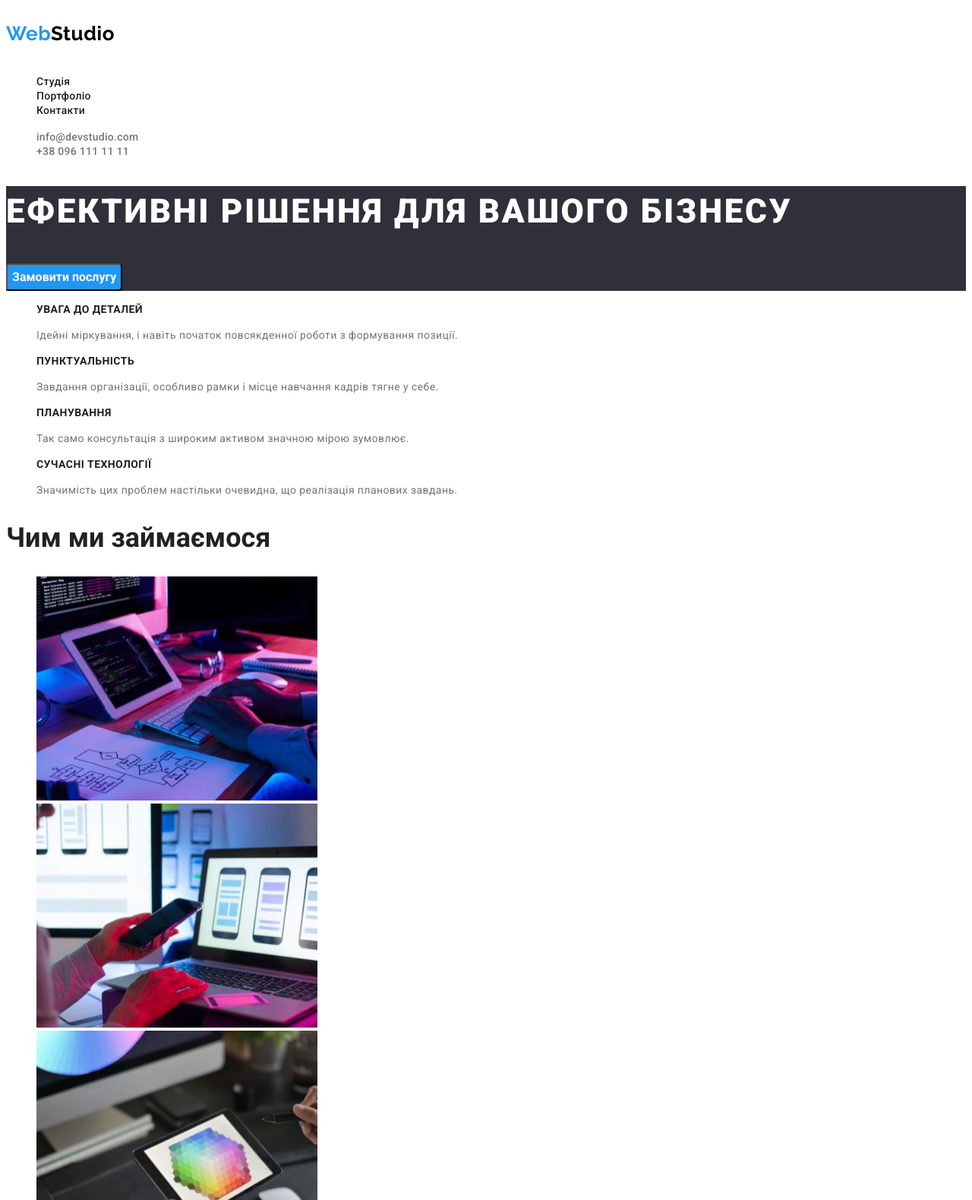
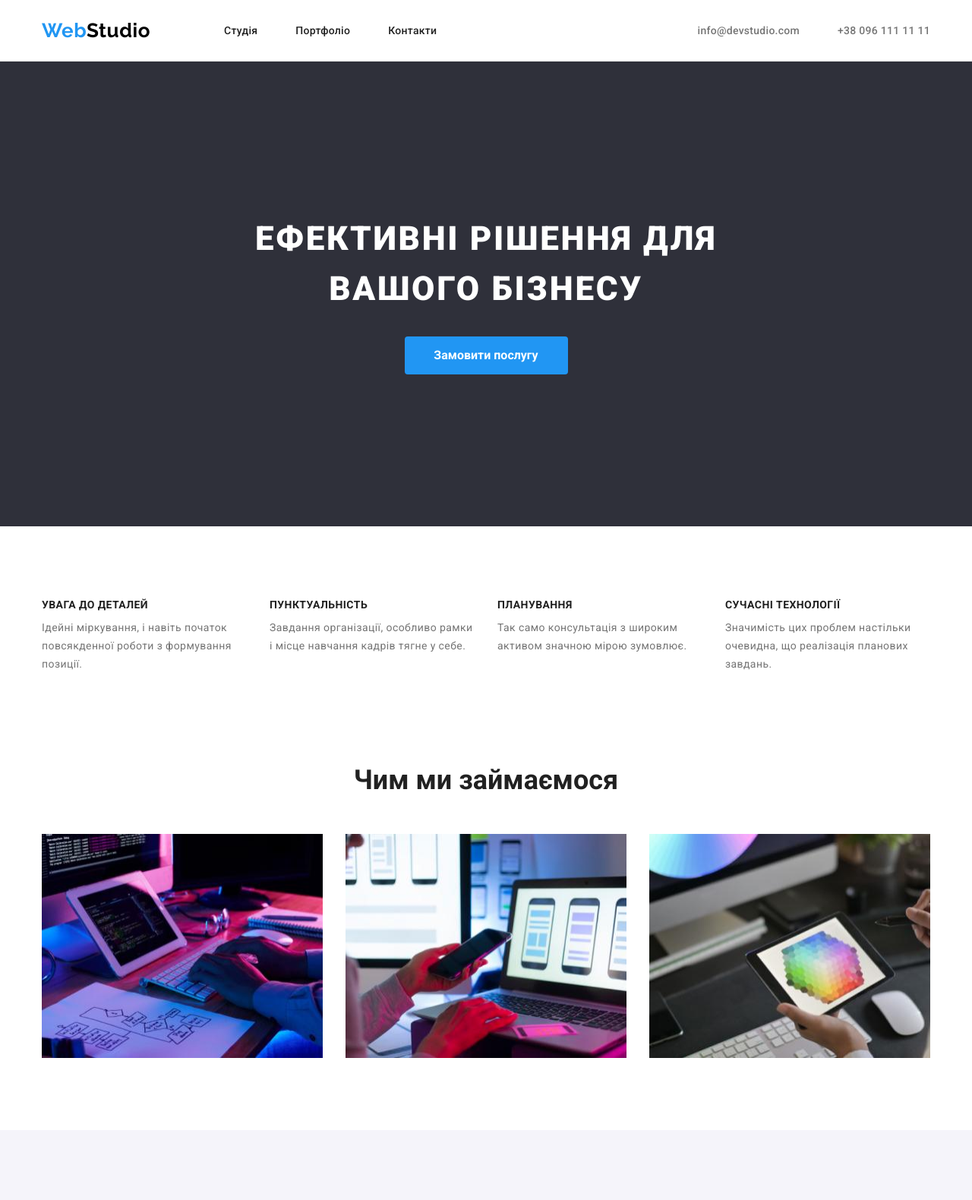
Before and after one commit to BanderaGaming/goit-markup-hw-03, a plain HTML site: page index.html in a window 1280 px wide. Shown: the top 1580 px of the page at 76% size. Drawn offline with nearby package versions, Linux system fonts and the light colour scheme.

Commit message:
Add a flex boxes and a block model to project

```diff
--- a/css/style.css
+++ b/css/style.css
@@ -3,6 +3,7 @@ body {
   font-family: "Roboto", sans-serif;
   color: rgba(33, 33, 33, 1);
   background-color: rgba(255, 255, 255, 1);
+  box-sizing: border-box;
 }
 :root {
   --main-studio-color: rgba(33, 150, 243, 1);
@@ -29,14 +30,56 @@ ul {
   text-decoration: none;
 }
 
+h1,
+h2,
+h3,
+h4,
+h5,
+h6,
+p,
+ul {
+  margin: 0;
+  padding-left: 0;
+}
+
+img {
+  display: block;
+}
+
+button {
+  border: 0;
+}
+
+.main-sections-padding {
+  padding-bottom: 95px;
+  padding-top: 95px;
+}
+
+.container {
+  width: 1200px;
+  padding: 0 15px;
+  margin: 0 auto;
+}
+
 /*HEADER STYLE*/
+.page-header {
+  border-bottom: 1px solid #ececec;
+}
 
-.logo {
+.header-container {
+  display: flex;
+  align-items: center;
+}
+
+.logo-up,
+.logo-bottom {
   font-family: "Raleway";
   font-weight: 700;
   font-size: 26px;
-  line-height: calc(31 / 11);
+  line-height: 31px;
   letter-spacing: 0.02em;
+  width: 145px;
+  margin-right: 95px;
 }
 
 .logo-first-parth {
@@ -47,12 +90,20 @@ ul {
   color: var(--logo-second-parth);
 }
 
-.site-links {
+.site-list {
+  display: flex;
+  align-items: center;
+  gap: 50px;
+}
+
+.site-list a {
   font-weight: 500;
   font-size: 14px;
   line-height: calc(16 / 14);
   letter-spacing: 0.02em;
   color: var(--site-nav-color);
+  padding: 32px 0;
+  display: block;
 }
 
 .site-links:hover,
@@ -65,6 +116,14 @@ ul {
 .studio-adress:focus {
   color: var(--main-studio-color);
 }
+.contacts {
+  display: flex;
+  align-items: center;
+  margin-left: auto;
+}
+.contacts > :not(:last-child) {
+  margin-right: 50px;
+}
 
 .contacts-up {
   font-weight: 500;
@@ -72,11 +131,14 @@ ul {
   line-height: calc(16 / 14);
   letter-spacing: 0.02em;
   color: var(--header-contact-color);
+  display: block;
+  padding: 32px 0;
 }
 
 /*MAIN STYLES*/
 .hero {
   background-color: var(--hero-background-color);
+  padding: 200px 0;
 }
 
 .hero-text {
@@ -86,6 +148,11 @@ ul {
   letter-spacing: 0.06em;
   text-transform: uppercase;
   color: var(--main-text-color);
+  width: 700px;
+  text-align: center;
+  margin-right: auto;
+  margin-left: auto;
+  margin-bottom: 30px;
 }
 
 .hero-button {
@@ -97,11 +164,25 @@ ul {
   color: var(--main-text-color);
   border-radius: 4px;
   cursor: pointer;
+  min-width: 215px;
+  min-height: 50px;
+  padding: 10px 30px;
+  border: 0;
+  display: flex;
+  align-content: center;
+  justify-content: center;
+  margin-right: auto;
+  margin-left: auto;
 }
 
 .hero-button:hover,
 .hero-button:focus {
   background: var(--active-button-color);
+}
+
+.features-list {
+  display: flex;
+  gap: 30px;
 }
 
 .features-list h3 {
@@ -110,6 +191,7 @@ ul {
   font-size: 14px;
   line-height: calc(16 / 14);
   letter-spacing: 0.03em;
+  margin-bottom: 10px;
 }
 
 .features-list p {
@@ -118,6 +200,7 @@ ul {
   line-height: calc(24 / 14);
   letter-spacing: 0.03em;
   color: var(--description-main-color);
+  width: 270px;
 }
 
 .our-team {
@@ -129,32 +212,70 @@ ul {
   font-weight: 700;
   font-size: 36px;
   line-height: calc(42 / 36);
+  text-align: center;
+  margin-bottom: 50px;
+}
+
+.about {
+  padding-top: 25px;
+}
+
+.about-imgs {
+  display: flex;
+  gap: 30px;
+}
+
+.line-up {
+  display: flex;
+  gap: 30px;
+}
+
+.line-up li {
+  border-radius: 0px 0px 4px 4px;
+  box-shadow: 0px 1px 3px rgba(0, 0, 0, 0.12), 0px 1px 1px rgba(0, 0, 0, 0.14),
+    0px 2px 1px rgba(0, 0, 0, 0.2);
+  background: var(--line-up-background-color);
+  padding-bottom: 30px;
+}
+
+.line-up img {
+  margin-bottom: 30px;
 }
 
 .line-up h3 {
   font-weight: 500;
   font-size: 16px;
   line-height: calc(19 / 16);
+  margin-bottom: 10px;
+  text-align: center;
 }
 
 .line-up p {
   font-size: 16px;
   line-height: calc(19 / 16);
   color: var(--description-main-color);
-}
-
-.line-up li {
-  background: var(--line-up-background-color);
+  text-align: center;
 }
 
 /*FOOTER*/
 
 .bottom-info {
   background: var(--footer-color);
+  padding: 60px 0;
 }
 
 .logo-bottom-parth {
   color: var(--bottom-logo-color);
+}
+
+.logo-bottom {
+  margin-right: 0px;
+  margin-bottom: 20px;
+  display: block;
+}
+
+.adress-list > :not(:last-child) {
+  margin-bottom: 10px;
 }
 
 .studio-adress {
@@ -162,6 +283,7 @@ ul {
   line-height: calc(14 / 24);
   font-style: normal;
   color: var(--main-text-color);
+  display: block;
 }
 
 .contacts-bottom {
@@ -170,8 +292,21 @@ ul {
   line-height: calc(24 / 14);
   letter-spacing: 0.03em;
   color: var(--bottom-contact-color);
+  display: block;
 }
 /*PORTFOLIO*/
+
+.our-pojects {
+  background: #f5f5f5;
+  padding: 95px 0;
+}
+
+.filter-options {
+  display: flex;
+  text-align: center;
+  justify-content: center;
+  gap: 8px;
+}
 
 .filter-option {
   font-weight: 500;
@@ -181,12 +316,35 @@ ul {
   background: var(--filter-option-color);
   border-radius: 4px;
   font-family: "Roboto";
+  box-shadow: 0px 3px 1px rgba(0, 0, 0, 0.1), 0px 1px 2px rgba(0, 0, 0, 0.08),
+    0px 2px 2px rgba(0, 0, 0, 0.12);
+  margin-bottom: 50px;
+  padding: 6px 25px;
 }
 
 .filter-option:hover,
 .filter-option:focus {
   background: var(--main-studio-color);
   color: var(--main-text-color);
+}
+
+.project-list {
+  display: flex;
+  flex-wrap: wrap;
+  gap: 30px;
+}
+
+.project-list:nth-child(3) {
+  margin-right: 0;
+}
+
+.project-list li {
+  border-bottom: 1px solid #eeeeee;
+  background: #ffffff;
+}
+
+.card {
+  padding: 20px 24px;
 }
 
 .project-list h2 {
--- a/index.html
+++ b/index.html
@@ -6,17 +6,21 @@
     <meta http-equiv="X-UA-Compatible" content="IE=edge">
     <meta name="viewport" content="width=device-width, initial-scale=1.0">
     <title>WebStudio</title>
+    <!-- normalizer -->
+    <link rel="stylesheet" href="node_modules/modern-normalize/modern-normalize.css">
+    <!-- fonts -->
     <link rel="preconnect" href="https://fonts.googleapis.com">
     <link rel="preconnect" href="https://fonts.gstatic.com" crossorigin>
     <link href="https://fonts.googleapis.com/css2?family=Raleway:wght@700&family=Roboto:wght@400;500;700;900&display=swap" rel="stylesheet">
-
+    <!-- style-link -->
     <link rel="stylesheet" href="css/style.css">
 
 </head>
 
 <body>
-    <header class="up-info">
-        <a class="logo link" href="./index.html">
+    <header class="page-header">
+        <div class="header-container container">
+        <a class="logo-up link" href="./index.html">
             <span class="logo-first-parth">Web</span><span class="logo-second-parth">Studio</span>
         </a>
         <nav>
@@ -26,21 +30,23 @@
                 <li><a class="site-links link" href="">Контакти</a></li>
             </ul>
         </nav>
-                <ul>
+                <ul class="contacts">
                     <li><a class="contacts-up link" href="mailto:info@devstudio.com">info@devstudio.com</a></li>
                     <li><a class="contacts-up link" href="tel:+380961111111">+38 096 111 11 11</a></li>
                 </ul>
-
+        </div>
     </header>
     <main>
 
-        <section class="hero">
-
+        <section class="hero main-sections-padding">
+            <div class="container">
                 <h1 class="hero-text">Ефективні рішення для вашого бізнесу</h1>
                 <button class="hero-button" type="button">Замовити послугу</button>
+            </div>
         </section>
 
-        <section class="features">
+        <section class="features main-sections-padding">
+            <div class="container">
            <ul class="features-list">
             <li>
                 <h3>увага до деталей</h3>
@@ -59,19 +65,23 @@
                 <p>Значимість цих проблем настільки очевидна, що реалізація планових завдань.</p>
             </li>
            </ul>
+            </div>
             </section>
 
-            <section class="about">
+            <section class="about main-sections-padding">
+            <div class="container">
                 <h2 class="about-title">Чим ми займаємося</h2>
-            <ul>
+            <ul class="about-imgs">
                 <li><img src="./images/work1.jpg" alt="робота-1" width="370" height="295"></li>
                 <li><img src="./images/work2.jpg" alt="робота-2" width="370" height="295"></li>
                 <li><img src="./images/work3.jpg" alt="робота-3" width="370" height="295"></li>
             </ul>
+            </div>
             </section>
 
 
-        <section class="our-team">
+        <section class="our-team main-sections-padding">
+            <div class="container">
             <h2 class="our-team-title">Наша команда</h2>
           <ul class="line-up">
             <li>
@@ -95,19 +105,21 @@
                 <p>UI Designer</p>
             </li>
           </ul>
+            </div>
         </section>
 
     </main>
     <footer class="bottom-info">
-        <a class="logo link" href="./index.html"><span class="logo-first-parth">Web</span><span class="logo-bottom-parth">Studio</span></a>
+        <div class="container">
+        <a class="logo-bottom link" href="./index.html"><span class="logo-first-parth">Web</span><span class="logo-bottom-parth">Studio</span></a>
             <address class="adress">
                 <ul class="adress-list">
                     <li><a class="studio-adress link" href="https://goo.gl/maps/1EttF3rfqyJbtC7u8" target="_blank" rel="noopener noreferrer nofollow">м. Київ, пр-т Лесі Українки, 26</a></li>
                     <li><a class="contacts-bottom link" href="mailto:info@devstudio.com">info@devstudio.com</a></li>
                     <li><a class="contacts-bottom link" href="tel:+380961111111">+38 096 111 11 11</a></li>
                 </ul>
-
             </address>
+        </div>
     </footer>
 </body>
 
```
Also changed, not shown: portfolio.html (+29 -6 lines). Lines whose indentation alone changed are shown as unchanged.
